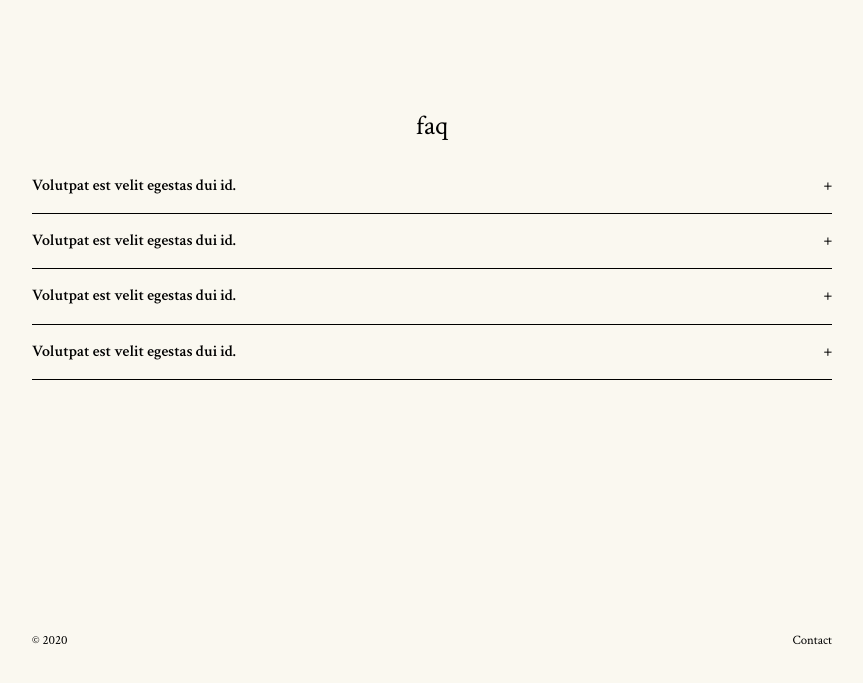
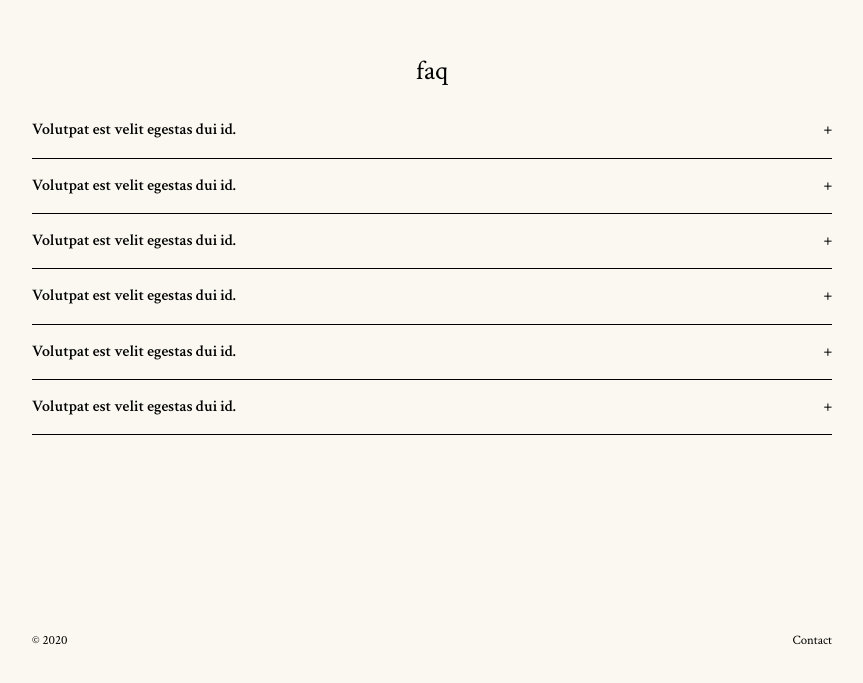
Before and after one commit to White-Lily-Campaign/website, a plain HTML site: page index.html in a window 1280 px wide. Shown: the part 2539-3222 px from the top of the page, without its empty margins (208-1071 px from the left). Drawn offline with Linux system fonts and the light colour scheme.

Commit message:
periodic commit

```diff
--- a/index.html
+++ b/index.html
@@ -141,6 +141,20 @@
             pellentesque adipiscing. Tristique senectus et netus et. Cursus eget nunc scelerisque viverra mauris in aliquam. Eget est lorem ipsum dolor sit. </p>
         </div>
       </li>
+      <li>
+        <div class="toggler">Volutpat est velit egestas dui id.</div>
+        <div class="panel">
+          <p> Urna nec tincidunt praesent semper feugiat nibh sed pulvinar proin. Velit ut tortor pretium viverra suspendisse potenti. Odio facilisis mauris sit amet massa vitae tortor. Leo vel orci porta non pulvinar neque. A iaculis at erat
+            pellentesque adipiscing. Tristique senectus et netus et. Cursus eget nunc scelerisque viverra mauris in aliquam. Eget est lorem ipsum dolor sit. </p>
+        </div>
+      </li>
+      <li>
+        <div class="toggler">Volutpat est velit egestas dui id.</div>
+        <div class="panel">
+          <p> Urna nec tincidunt praesent semper feugiat nibh sed pulvinar proin. Velit ut tortor pretium viverra suspendisse potenti. Odio facilisis mauris sit amet massa vitae tortor. Leo vel orci porta non pulvinar neque. A iaculis at erat
+            pellentesque adipiscing. Tristique senectus et netus et. Cursus eget nunc scelerisque viverra mauris in aliquam. Eget est lorem ipsum dolor sit. </p>
+        </div>
+      </li>
 
     </ul>
   </aside>
```
